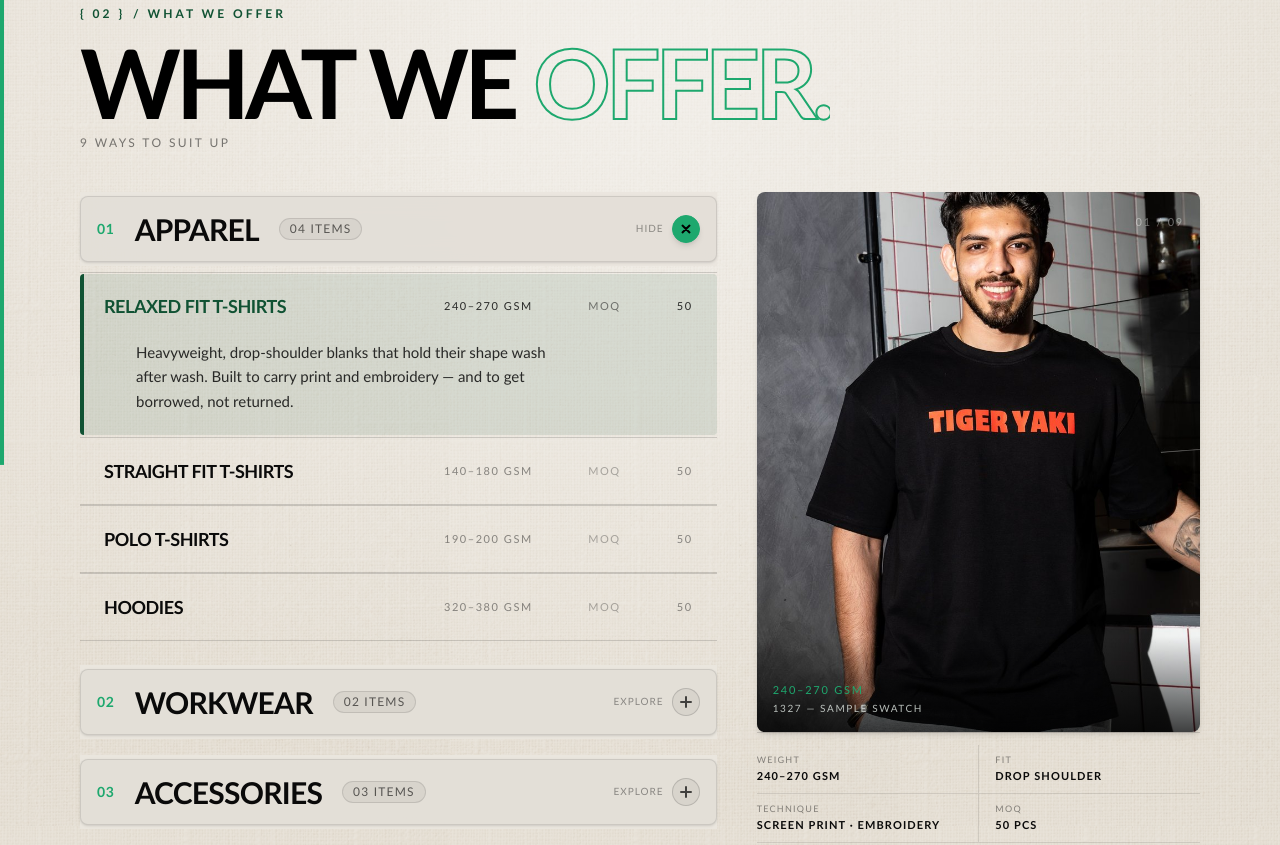
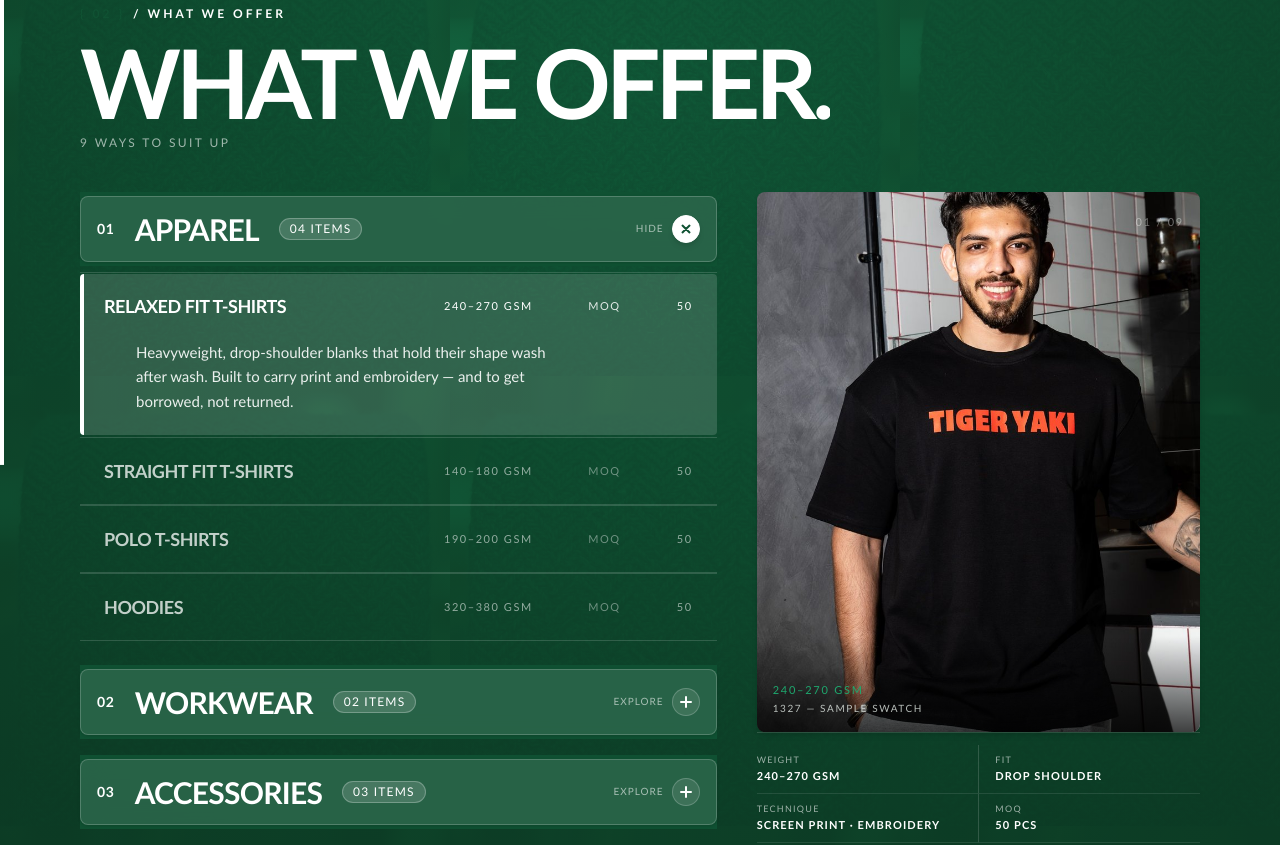
Before and after one commit to ke7innnn/1327-thirteentwentyseven, a Next.js app: page / in a window 1280 px wide. Shown: the part 3920-4765 px from the top of the page. Built offline with nearby package versions, Linux system fonts and the light colour scheme.

Commit message:
feat: apply brand green clothing craftsmanship texture and pure white highlight text to What We Offer section

```diff
--- a/src/components/Services.tsx
+++ b/src/components/Services.tsx
@@ -356,15 +356,15 @@ function ServiceRow({
                 viewport={{ once: true, margin: "-3% 0px" }}
                 transition={{ duration: 0.4, ease: EASE, delay: entryDelay }}
                 style={{ transformOrigin: "left" }}
-                className="absolute top-0 left-0 right-0 h-px bg-black/15 pointer-events-none"
+                className="absolute top-0 left-0 right-0 h-px bg-white/15 pointer-events-none"
             />
 
-            {/* green active highlight — sleek GPU accelerated fill */}
+            {/* active highlight — sleek white-bordered fill on brand green */}
             <motion.div
                 animate={{ opacity: isActive ? 1 : 0 }}
                 transition={{ duration: reduced ? 0 : 0.2, ease: EASE }}
                 style={{ zIndex: 0 }}
-                className="absolute inset-x-0 inset-y-0.5 pointer-events-none rounded-sm bg-[#105233]/10 border-l-4 border-[#105233] transform-gpu"
+                className="absolute inset-x-0 inset-y-0.5 pointer-events-none rounded-sm bg-white/15 border-l-4 border-white transform-gpu"
             />
 
             {/* row content — sits above the fill with spacious padding */}
@@ -384,7 +384,7 @@ function ServiceRow({
                         className="font-heading font-black uppercase tracking-tight leading-none pr-4 truncate"
                         style={{
                             fontSize: "clamp(1.125rem, 1.4vw, 1.5rem)",
-                            color: isActive ? "#105233" : "#0a0a0a",
+                            color: isActive ? "#FFFFFF" : "rgba(255,255,255,0.75)",
                             transition: "color 0.15s",
                         }}
                     >
@@ -397,7 +397,7 @@ function ServiceRow({
                         style={{
                             fontSize: "0.6875rem",
                             fontVariantNumeric: "tabular-nums",
-                            color: isActive ? "rgba(10,10,10,0.85)" : "rgba(10,10,10,0.45)",
+                            color: isActive ? "#FFFFFF" : "rgba(255,255,255,0.55)",
                             transition: "color 0.15s",
                         }}
                     >
@@ -409,7 +409,7 @@ function ServiceRow({
                         className="font-mono uppercase tracking-[0.14em] text-right"
                         style={{
                             fontSize: "0.6875rem",
-                            color: isActive ? "rgba(10,10,10,0.5)" : "rgba(10,10,10,0.3)",
+                            color: isActive ? "rgba(255,255,255,0.85)" : "rgba(255,255,255,0.4)",
                             transition: "color 0.15s",
                         }}
                     >
@@ -422,7 +422,7 @@ function ServiceRow({
                         style={{
                             fontSize: "0.6875rem",
                             fontVariantNumeric: "tabular-nums",
-                            color: isActive ? "rgba(10,10,10,0.85)" : "rgba(10,10,10,0.45)",
+                            color: isActive ? "#FFFFFF" : "rgba(255,255,255,0.55)",
                             transition: "color 0.15s",
                         }}
                     >
@@ -430,7 +430,7 @@ function ServiceRow({
                     </span>
                 </div>
 
-                {/* expandable copy — inside the green fill */}
+                {/* expandable copy — inside the highlight */}
                 <motion.div
                     animate={{ height: isActive ? copyH : 0, opacity: isActive ? 1 : 0 }}
                     transition={{ duration: reduced ? 0 : 0.42, ease: EASE }}
@@ -438,14 +438,13 @@ function ServiceRow({
                 >
                     <div
                         ref={copyRef}
-                        className="pb-5 pt-1 font-sans leading-relaxed flex flex-col gap-3.5 pl-6 sm:pl-8"
+                        className="pb-5 pt-1 font-sans leading-relaxed flex flex-col gap-3.5 pl-6 sm:pl-8 text-white"
                         style={{
                             fontSize: "0.9375rem",
                             maxWidth: "52ch",
-                            color: isActive ? "rgba(10,10,10,0.85)" : "rgba(10,10,10,0.6)",
                         }}
                     >
-                        <p>{item.copy}</p>
+                        <p className="text-white/90">{item.copy}</p>
 
                         {/* Subsections selector (Full, Half, Vest Aprons) */}
                         {item.subSections && item.subSections.length > 0 && (
@@ -453,7 +452,7 @@ function ServiceRow({
                                 className="flex items-center gap-2 pt-2"
                                 onClick={(e) => e.stopPropagation()}
                             >
-                                <span className="font-mono text-[10px] tracking-widest text-black/50 uppercase mr-1">
+                                <span className="font-mono text-[10px] tracking-widest text-white/60 uppercase mr-1">
                                     Cuts:
                                 </span>
                                 <div className="flex items-center gap-1.5 flex-wrap">
@@ -470,8 +469,8 @@ function ServiceRow({
                                                 onMouseEnter={() => onSelectSubSection?.(sub.id)}
                                                 className={`font-mono text-[10px] tracking-wider uppercase px-2.5 py-1 rounded transition-all cursor-pointer ${
                                                     isSubActive
-                                                        ? "bg-[#105233] text-white font-bold shadow-sm"
-                                                        : "bg-black/10 text-black/80 hover:bg-black/20 hover:text-black border border-black/10"
+                                                        ? "bg-white text-[#105233] font-bold shadow-sm"
+                                                        : "bg-white/10 text-white hover:bg-white/20 border border-white/20"
                                                 }`}
                                             >
                                                 {sub.label}
@@ -485,9 +484,9 @@ function ServiceRow({
                 </motion.div>
             </div>
 
-            {/* bottom hairline (only when collapsed, the row's own border) */}
+            {/* bottom hairline (only when collapsed) */}
             {!isActive && (
-                <div className="absolute bottom-0 left-0 right-0 h-px bg-black/15 pointer-events-none" />
+                <div className="absolute bottom-0 left-0 right-0 h-px bg-white/15 pointer-events-none" />
             )}
         </motion.div>
     );
@@ -716,7 +715,7 @@ function MediaPanel({
 
             {/* SPEC STRIP — below the image, outside it */}
             {displayed.specStrip && displayed.specStrip.length > 0 && (
-                <div className="border-t border-black/15 pt-3 mt-0">
+                <div className="border-t border-white/15 pt-3 mt-0">
                     <div
                         style={{
                             display: "grid",
@@ -727,18 +726,18 @@ function MediaPanel({
                         {displayed.specStrip.map((row, i) => (
                             <div
                                 key={i}
-                                className="flex flex-col gap-0.5 py-2 border-b border-black/10"
-                                style={{ paddingRight: i % 2 === 0 ? 16 : 0, paddingLeft: i % 2 === 1 ? 16 : 0, borderLeft: i % 2 === 1 ? "1px solid rgba(10,10,10,0.1)" : "none" }}
+                                className="flex flex-col gap-0.5 py-2 border-b border-white/10"
+                                style={{ paddingRight: i % 2 === 0 ? 16 : 0, paddingLeft: i % 2 === 1 ? 16 : 0, borderLeft: i % 2 === 1 ? "1px solid rgba(255,255,255,0.15)" : "none" }}
                             >
                                 <span
                                     className="font-mono uppercase tracking-[0.14em]"
-                                    style={{ fontSize: "0.5625rem", color: "rgba(10,10,10,0.45)" }}
+                                    style={{ fontSize: "0.5625rem", color: "rgba(255,255,255,0.6)" }}
                                 >
                                     {row.label}
                                 </span>
                                 <span
                                     className="font-mono uppercase tracking-[0.1em]"
-                                    style={{ fontSize: "0.6875rem", color: "#0a0a0a", fontVariantNumeric: "tabular-nums", fontWeight: 600 }}
+                                    style={{ fontSize: "0.6875rem", color: "#FFFFFF", fontVariantNumeric: "tabular-nums", fontWeight: 600 }}
                                 >
                                     {row.value}
                                 </span>
@@ -798,7 +797,7 @@ function MobileTrack({ family }: { family: Family }) {
                         <div
                             key={item.id}
                             style={{ scrollSnapAlign: "start", flex: "0 0 82vw", maxWidth: 330 }}
-                            className="border border-black/15 bg-black/5 flex flex-col overflow-hidden rounded-md shadow-sm"
+                            className="border border-white/20 bg-white/10 flex flex-col overflow-hidden rounded-md shadow-sm text-white"
                         >
                             <div className="relative w-full overflow-hidden" style={{ aspectRatio: "4/3" }}>
                                 <Image
@@ -831,15 +830,15 @@ function MobileTrack({ family }: { family: Family }) {
                                 )}
                             </div>
                             <div className="flex flex-col gap-1.5 p-3.5">
-                                <span className="font-heading font-[#0a0a0a] font-black uppercase tracking-tight text-sm leading-tight">
+                                <span className="font-heading text-white font-black uppercase tracking-tight text-sm leading-tight">
                                     {item.title}
                                 </span>
                                 <div className="flex items-center gap-3">
-                                    <span className="font-mono uppercase tracking-[0.14em] text-black/50" style={{ fontSize: "0.625rem", fontVariantNumeric: "tabular-nums" }}>
+                                    <span className="font-mono uppercase tracking-[0.14em] text-white/70" style={{ fontSize: "0.625rem", fontVariantNumeric: "tabular-nums" }}>
                                         {activeSpec}
                                     </span>
                                     {item.moqNum && (
-                                        <span className="font-mono uppercase tracking-[0.14em] text-black/40" style={{ fontSize: "0.625rem" }}>
+                                        <span className="font-mono uppercase tracking-[0.14em] text-white/60" style={{ fontSize: "0.625rem" }}>
                                             MOQ {item.moqNum}
                                         </span>
                                     )}
@@ -855,8 +854,8 @@ function MobileTrack({ family }: { family: Family }) {
                                                 onClick={() => setMobileSubState(prev => ({ ...prev, [item.id]: sub.id }))}
                                                 className={`font-mono text-[9px] tracking-wider uppercase px-2 py-0.5 rounded ${
                                                     activeSubId === sub.id
-                                                        ? "bg-[#105233] text-white font-bold"
-                                                        : "bg-black/10 text-black/70"
+                                                        ? "bg-white text-[#105233] font-bold"
+                                                        : "bg-white/10 text-white border border-white/20"
                                                 }`}
                                             >
                                                 {sub.label}
@@ -874,14 +873,14 @@ function MobileTrack({ family }: { family: Family }) {
                                                 type="button"
                                                 onClick={() => setMobileGalState(p => ({ ...p, [item.id]: gi }))}
                                                 className={`h-1 rounded-full transition-all ${
-                                                    gi === galIdx ? "w-4 bg-[#105233]" : "w-1.5 bg-black/20"
+                                                    gi === galIdx ? "w-4 bg-white" : "w-1.5 bg-white/30"
                                                 }`}
                                             />
                                         ))}
                                     </div>
                                 )}
 
-                                <p className="font-sans leading-relaxed text-black/60 mt-0.5" style={{ fontSize: "0.75rem" }}>
+                                <p className="font-sans leading-relaxed text-white/80 mt-0.5" style={{ fontSize: "0.75rem" }}>
                                     {item.copy}
                                 </p>
                             </div>
@@ -898,7 +897,7 @@ function MobileTrack({ family }: { family: Family }) {
                             className="h-px transition-all duration-300"
                             style={{
                                 width: i === dot ? 24 : 8,
-                                background: i === dot ? "#105233" : "rgba(10,10,10,0.18)",
+                                background: i === dot ? "#FFFFFF" : "rgba(255,255,255,0.3)",
                             }}
                         />
                     ))}
@@ -919,7 +918,7 @@ function SectionHeader({ reduced }: { reduced: boolean }) {
                 viewport={{ once: true, margin: "-5% 0px" }}
                 transition={{ duration: 0.5, ease: EASE }}
             >
-                <SectionMarker sectionKey="services" />
+                <SectionMarker sectionKey="services" className="!text-white" />
             </motion.div>
 
             {/* Main Title & Subtitle */}
@@ -930,10 +929,10 @@ function SectionHeader({ reduced }: { reduced: boolean }) {
                         whileInView={{ clipPath: "inset(0 0% 0 0)" }}
                         viewport={{ once: true, margin: "-5% 0px" }}
                         transition={{ duration: 0.7, ease: EASE, delay: 0.08 }}
-                        className="font-heading font-black uppercase leading-none tracking-tighter text-4xl sm:text-5xl md:text-7xl lg:text-8xl text-black"
+                        className="font-heading font-black uppercase leading-none tracking-tighter text-4xl sm:text-5xl md:text-7xl lg:text-8xl text-white"
                     >
                         <span>What We </span>
-                        <span style={{ WebkitTextStroke: "2px #1EA86E", color: "transparent" }}>Offer.</span>
+                        <span className="text-white">Offer.</span>
                     </motion.h2>
                 </div>
                 <div className="overflow-hidden">
@@ -942,7 +941,7 @@ function SectionHeader({ reduced }: { reduced: boolean }) {
                         whileInView={{ clipPath: "inset(0 0% 0 0)" }}
                         viewport={{ once: true, margin: "-5% 0px" }}
                         transition={{ duration: 0.7, ease: EASE, delay: 0.16 }}
-                        className="font-mono uppercase text-black/50"
+                        className="font-mono uppercase text-white/60"
                         style={{ fontSize: "0.75rem", letterSpacing: "0.2em" }}
                     >
                         {TOTAL} ways to suit up
@@ -966,33 +965,33 @@ function FamilyAccordionHeader({
     onToggle: () => void;
 }) {
     return (
-        <div className="sticky top-[64px] z-20 bg-[#eae6df]/95 backdrop-blur-md py-1">
+        <div className="sticky top-[64px] z-20 bg-[#105233]/95 backdrop-blur-md py-1">
             <button
                 type="button"
                 onClick={onToggle}
-                className="w-full text-left focus:outline-none group cursor-pointer py-3.5 px-4 rounded-lg bg-black/[0.03] hover:bg-black/[0.06] border border-black/10 transition-all duration-300 flex items-center justify-between shadow-sm hover:shadow"
+                className="w-full text-left focus:outline-none group cursor-pointer py-3.5 px-4 rounded-lg bg-white/10 hover:bg-white/20 border border-white/20 transition-all duration-300 flex items-center justify-between shadow-sm hover:shadow"
             >
                 <div className="flex items-center gap-3.5 sm:gap-5">
-                    <span className="font-mono text-xs sm:text-sm text-[#1EA86E] font-bold tracking-wider">
+                    <span className="font-mono text-xs sm:text-sm text-white font-bold tracking-wider">
                         {String(index + 1).padStart(2, "0")}
                     </span>
-                    <h3 className="font-heading font-black uppercase text-xl sm:text-2xl md:text-3xl tracking-tight text-[#0a0a0a] group-hover:text-[#1EA86E] transition-colors">
+                    <h3 className="font-heading font-black uppercase text-xl sm:text-2xl md:text-3xl tracking-tight text-white group-hover:text-white transition-colors">
                         {family.label}
                     </h3>
-                    <span className="font-mono text-[10px] sm:text-xs uppercase tracking-widest px-2.5 py-0.5 rounded-full bg-black/5 text-black/60 font-medium border border-black/10 group-hover:border-[#1EA86E]/40 group-hover:text-[#1EA86E] transition-all">
+                    <span className="font-mono text-[10px] sm:text-xs uppercase tracking-widest px-2.5 py-0.5 rounded-full bg-white/15 text-white font-medium border border-white/25 group-hover:border-white transition-all">
                         {String(family.items.length).padStart(2, "0")} Items
                     </span>
                 </div>
 
                 <div className="flex items-center gap-2">
-                    <span className="hidden sm:inline-block font-mono text-[10px] uppercase tracking-widest text-black/40 group-hover:text-[#1EA86E] transition-colors">
+                    <span className="hidden sm:inline-block font-mono text-[10px] uppercase tracking-widest text-white/60 group-hover:text-white transition-colors">
                         {isExpanded ? "Hide" : "Explore"}
                     </span>
                     <div
                         className={`w-7 h-7 rounded-full flex items-center justify-center border transition-all duration-300 ${
                             isExpanded
-                                ? "bg-[#1EA86E] text-black border-[#1EA86E] shadow-md font-bold"
-                                : "bg-black/5 text-black/70 border-black/15 group-hover:bg-[#1EA86E]/10 group-hover:text-[#1EA86E]"
+                                ? "bg-white text-[#105233] border-white shadow-md font-bold"
+                                : "bg-white/10 text-white border-white/20 group-hover:bg-white/20"
                         }`}
                     >
                         <motion.svg
@@ -1022,34 +1021,34 @@ function BrandAccentCard() {
             transition={{ duration: 0.42, ease: EASE }}
             className="overflow-hidden mt-4"
         >
-            <div className="relative w-full rounded-xl border border-black/10 bg-black/[0.03] p-6 sm:p-8 flex flex-col justify-between overflow-hidden shadow-sm">
+            <div className="relative w-full rounded-xl border border-white/20 bg-white/10 p-6 sm:p-8 flex flex-col justify-between overflow-hidden shadow-sm">
                 {/* Background Watermark 1327 Logo / Monogram */}
-                <div className="absolute -right-6 -bottom-8 pointer-events-none opacity-10 select-none">
-                    <span className="font-heading font-black text-8xl sm:text-9xl md:text-[11rem] tracking-tighter text-[#1EA86E]">
+                <div className="absolute -right-6 -bottom-8 pointer-events-none opacity-15 select-none">
+                    <span className="font-heading font-black text-8xl sm:text-9xl md:text-[11rem] tracking-tighter text-white">
                         1327
                     </span>
                 </div>
 
                 <div className="flex flex-col gap-2.5 relative z-10 max-w-md">
-                    <div className="font-mono text-[10px] font-bold uppercase tracking-[0.2em] text-[#105233]">
+                    <div className="font-mono text-[10px] font-bold uppercase tracking-[0.2em] text-white">
                         / 1327 — BRAND ATELIER
                     </div>
 
-                    <h4 className="font-heading font-black uppercase text-xl sm:text-2xl text-[#0a0a0a] tracking-tight leading-tight">
-                        CRAFTED FOR CREWS & BRANDS
+                    <h4 className="font-heading font-black uppercase text-xl sm:text-2xl text-white tracking-tight leading-tight">
+                        CRAFTED FOR CREWS &amp; BRANDS
                     </h4>
 
-                    <p className="font-sans text-xs sm:text-sm text-black/60 leading-relaxed">
-                        Explore our complete catalogue of heavyweight blanks, custom aprons, headwear & plant-based leather goods.
+                    <p className="font-sans text-xs sm:text-sm text-white/80 leading-relaxed">
+                        Explore our complete catalogue of heavyweight blanks, custom aprons, headwear &amp; plant-based leather goods.
                     </p>
                 </div>
 
                 {/* Bottom Call to Action hint */}
-                <div className="mt-6 pt-3 border-t border-black/10 w-full flex items-center justify-between relative z-10">
-                    <span className="font-mono text-[10px] sm:text-[11px] uppercase tracking-widest text-[#1EA86E] font-bold flex items-center gap-1.5">
+                <div className="mt-6 pt-3 border-t border-white/15 w-full flex items-center justify-between relative z-10">
+                    <span className="font-mono text-[10px] sm:text-[11px] uppercase tracking-widest text-white font-bold flex items-center gap-1.5">
                         <span className="animate-bounce">↑</span> Select a category above to view items
                     </span>
-                    <span className="font-mono text-[10px] uppercase tracking-widest text-black/40">
+                    <span className="font-mono text-[10px] uppercase tracking-widest text-white/60">
                         {TOTAL} WAYS TO SUIT UP
                     </span>
                 </div>
@@ -1105,30 +1104,31 @@ export default function Services() {
         <section
             ref={sectionRef}
             id="services"
-            className="relative z-20 bg-[#eae6df] text-[#0a0a0a] py-14 md:py-20 border-b border-black/10 overflow-hidden"
+            className="relative z-20 bg-[#105233] text-white py-14 md:py-20 border-b border-white/10 overflow-hidden"
         >
             {/* Scroll progress side accent bar */}
             <motion.div
                 style={{ scaleY: scrollLineScaleY, transformOrigin: "top" }}
-                className="absolute left-0 top-0 bottom-0 w-1 bg-[#1EA86E] z-30"
+                className="absolute left-0 top-0 bottom-0 w-1 bg-white z-30"
             />
 
-            {/* Elegant Luxury Woven Linen/Cotton Apparel Fabric Texture */}
+            {/* 1327 Brand Green Apparel Craftsmanship Fabric Texture */}
+            <div className="absolute inset-0 z-0 pointer-events-none overflow-hidden bg-[#105233]">
                 <div
-                className="absolute inset-0 pointer-events-none opacity-[0.25] mix-blend-multiply bg-repeat"
+                    className="absolute inset-0 opacity-[0.35] mix-blend-multiply bg-repeat"
                     style={{
-                    backgroundImage: "url('/bg/clothing_fabric_bg.png')",
+                        backgroundImage: "url('/bg/notes_fabric_bg.png')",
                         backgroundSize: "450px 450px",
                     }}
                 />
-
-            {/* Soft subtle luxury studio radial vignette */}
+                {/* Studio Radial Vignette */}
                 <div
                     className="absolute inset-0 pointer-events-none"
                     style={{
-                    background: "radial-gradient(ellipse 85% 85% at 50% 15%, rgba(255,255,255,0.5) 0%, transparent 85%)",
+                        background: "radial-gradient(ellipse 85% 85% at 50% 15%, rgba(30,168,110,0.22) 0%, rgba(12,60,37,0.65) 100%)",
                     }}
                 />
+            </div>
 
             <div className="container mx-auto px-5 sm:px-8 md:px-16 lg:px-20 relative z-10">
 
```
Lines whose indentation alone changed are shown as unchanged.
